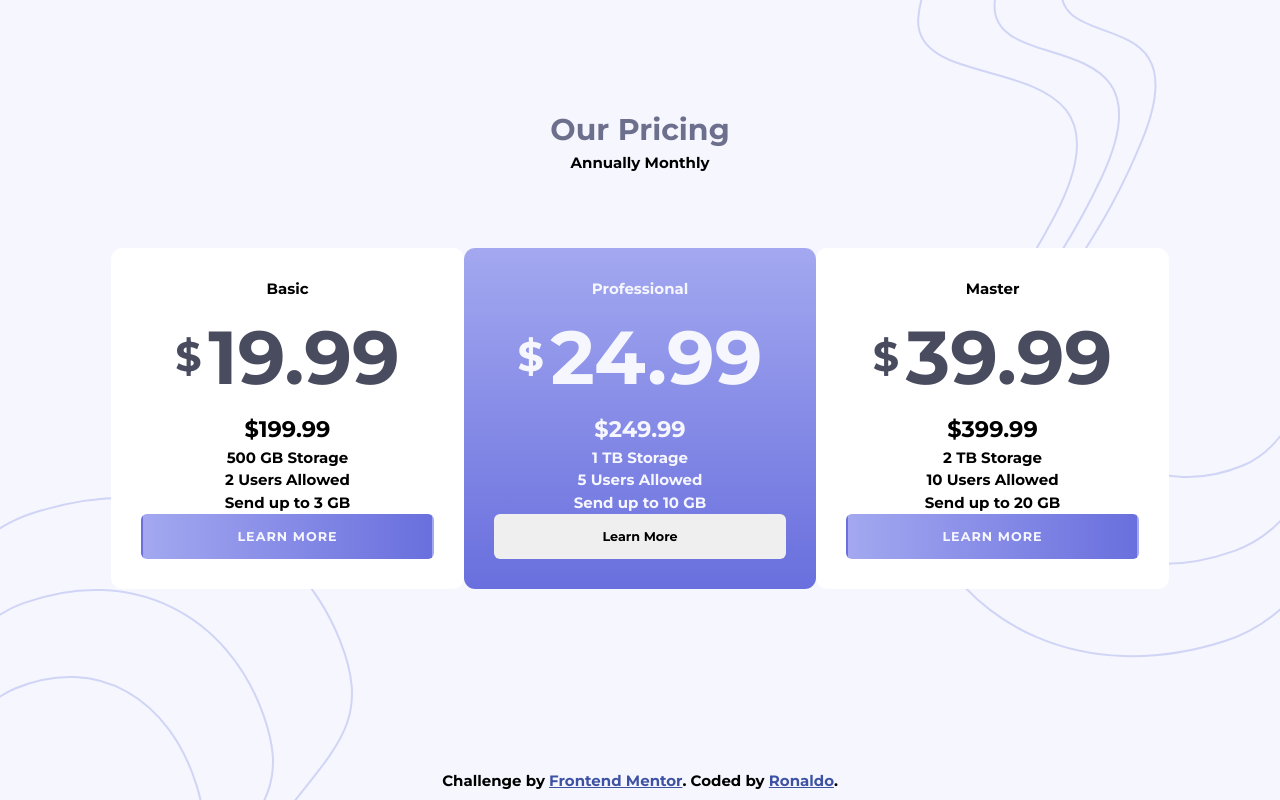
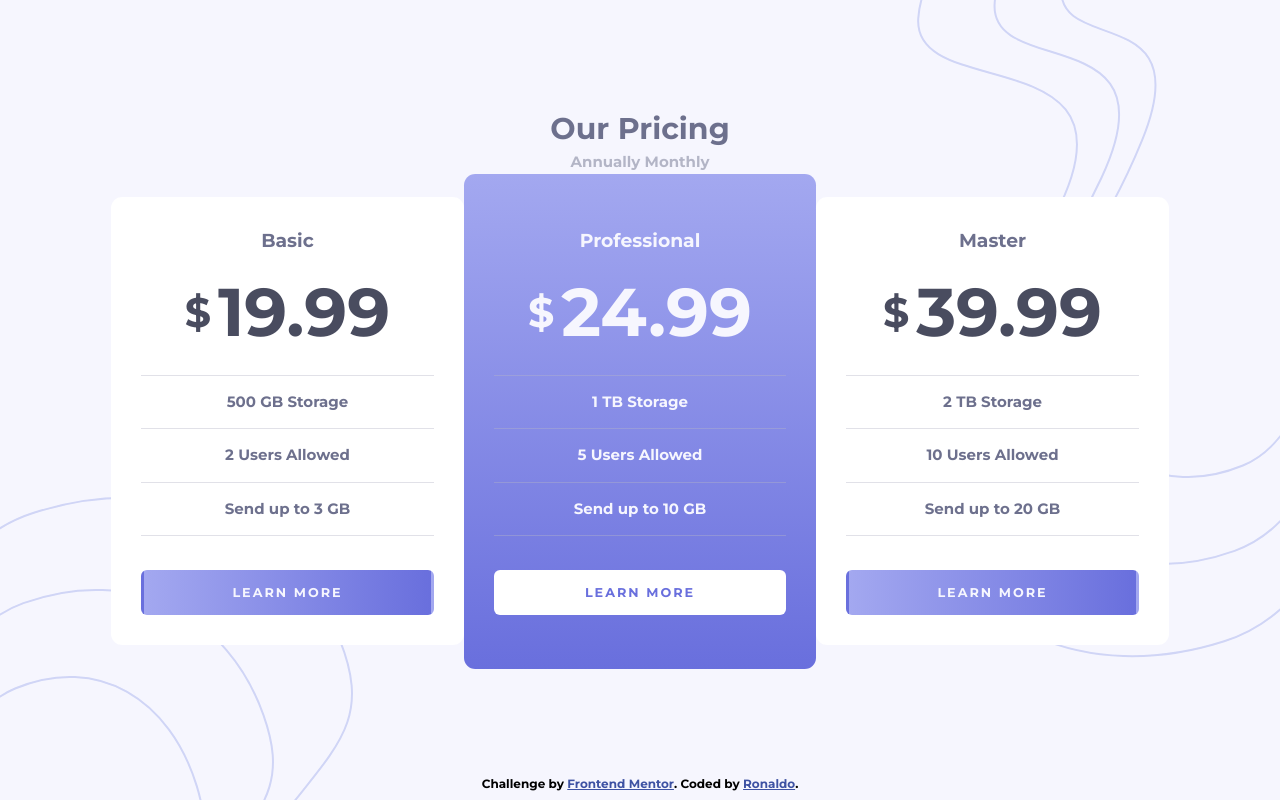
Before and after one commit to marckesin/Pricing-Component-With-Toggle, a plain HTML site: page index.html in a window 1280 px wide. Drawn offline with Linux system fonts and the light colour scheme.

Commit message:
Ajustes de layout

```diff
--- a/index.html
+++ b/index.html
@@ -21,28 +21,29 @@
         <div class="container-grid">
           <div class="c-1">
             <div class="card">
-              <p>Basic</p>
-              <div class="container-price dark-grayish-blue">
+              <p class="plan text-grayish-blue">Basic</p>
+              <div class="container-price text-dark-grayish-blue">
                 <p>&dollar;</p>
                 <h2 class="price-montly">19.99</h2>
               </div>
-              <h2 class="price-annually"><span>&dollar;</span>199.99</h2>
+              <!-- <h2 class="price-annually"><span>&dollar;</span>199.99</h2> -->
               <div class="list">
-                <p>500 GB Storage</p>
-                <p>2 Users Allowed</p>
-                <p>Send up to 3 GB</p>
+                <p class="text-grayish-blue">500 GB Storage</p>
+                <p class="text-grayish-blue">2 Users Allowed</p>
+                <p class="text-grayish-blue">Send up to 3 GB</p>
               </div>
               <button class="btn">Learn More</button>
             </div>
           </div>
           <div class="c-2">
             <div class="card-middle">
-              <p>Professional</p>
+              <div class="card-middle-inner">
+                <p class="plan">Professional</p>
                 <div class="container-price">
                   <p>&dollar;</p>
                   <h2 class="price-montly">24.99</h2>
                 </div>
-              <h2 class="price-annually"><span>&dollar;</span>249.99</h2>
+                <!-- <h2 class="price-annually"><span>&dollar;</span>249.99</h2> -->
                 <div class="list">
                   <p>1 TB Storage</p>
                   <p>5 Users Allowed</p>
@@ -51,18 +52,19 @@
                 <button class="btn">Learn More</button>
               </div>
             </div>
+          </div>
           <div class="c-3">
             <div class="card">
-              <p>Master</p>
-              <div class="container-price dark-grayish-blue">
+              <p class="plan text-grayish-blue">Master</p>
+              <div class="container-price text-dark-grayish-blue">
                 <p>&dollar;</p>
                 <h2 class="price-montly">39.99</h2>
               </div>
-              <h2 class="price-annually"><span>&dollar;</span>399.99</h2>
+              <!-- <h2 class="price-annually"><span>&dollar;</span>399.99</h2> -->
               <div class="list">
-                <p>2 TB Storage</p>
-                <p>10 Users Allowed</p>
-                <p>Send up to 20 GB</p>
+                <p class="text-grayish-blue">2 TB Storage</p>
+                <p class="text-grayish-blue">10 Users Allowed</p>
+                <p class="text-grayish-blue">Send up to 20 GB</p>
               </div>
               <button class="btn">Learn More</button>
             </div>
--- a/stylesheets/style.scss
+++ b/stylesheets/style.scss
@@ -13,7 +13,7 @@ main {
 }
 
 .attribution {
-  font-size: 1rem;
+  font-size: 0.8rem;
   text-align: center;
 
   a {
@@ -22,14 +22,21 @@ main {
 }
 
 .btn {
-  display: block;
+  all: unset;
+  box-sizing: border-box;
+  padding: 0;
   margin: auto;
   cursor: pointer;
   width: 100%;
   height: 3rem;
-  border-color: transparent;
+  border: 3px solid transparent;
   border-radius: 0.4rem;
   font-size: 0.85rem;
+  text-transform: uppercase;
+  transition: all 0.3s ease-in-out;
+  // -moz-transition: all 0.3s ease-in-out;
+  // -webkit-transition: all 0.3s ease-in-out;
+  // -o-transition: all 0.3s ease-in-out;
 }
 
 .card,
@@ -45,15 +52,38 @@ main {
   .btn {
     background-image: linear-gradient(90deg, $linear-gradient);
     color: $very-light-grayish-blue;
-    letter-spacing: 1px;
-    text-transform: uppercase;
+    letter-spacing: 2px;
+
+    &:hover {
+      background-image: linear-gradient(0deg, transparent, transparent);
+      color: hsl(237, 63%, 64%);
+      border-color: $light-grayish-blue;
+    }
   }
 }
 
 .card-middle {
   background-image: linear-gradient(180deg, $linear-gradient);
   color: $very-light-grayish-blue;
-  transform: scaleY(1rem);
+  height: 100%;
+  display: flex;
+
+  button {
+    color: hsl(237, 63%, 64%);
+    letter-spacing: 2px;
+    background-color: $white;
+
+    &:hover {
+      background-color: transparent;
+      color: $very-light-grayish-blue;
+      border-color: $light-grayish-blue;
+    }
+  }
+
+  .card-middle-inner {
+    margin: auto;
+    flex-grow: 1;
+  }
 }
 
 .container-grid {
@@ -61,7 +91,7 @@ main {
   grid-auto-columns: 2fr;
   grid-template-areas: "c-1 c-2 c-3";
   width: 70.5rem;
-  height: 32.6rem;
+  height: 33rem;
 }
 
 .container-main {
@@ -80,6 +110,7 @@ main {
   align-items: center;
   justify-content: center;
   gap: 0.45rem;
+  margin-bottom: 0.75rem;
 
   p {
     font-size: 2.75rem;
@@ -90,7 +121,7 @@ main {
   }
 
   .price-montly {
-    font-size: 5rem;
+    font-size: 4.5rem;
   }
 }
 
@@ -113,10 +144,6 @@ main {
   grid-area: c-3;
 }
 
-.dark-grayish-blue {
-  color: $dark-grayish-blue;
-}
-
 .heading {
   color: $grayish-blue;
 }
@@ -124,6 +151,33 @@ main {
 .list {
   display: flex;
   flex-direction: column;
+  margin-bottom: 2.25rem;
+
+  p:nth-child(3) {
+    border-bottom: 1px solid hsla(234, 14%, 74%, 0.4);
+  }
+
+  p {
+    padding: 1rem;
+    border-top: 1px solid hsla(234, 14%, 74%, 0.4);
+  }
+}
+
+.plan {
+  font-size: 1.25rem;
+  margin-bottom: 0.5rem;
+}
+
+.text-dark-grayish-blue {
+  color: $dark-grayish-blue;
+}
+
+.text-grayish-blue {
+  color: $grayish-blue;
+}
+
+.toggle {
+  color: $light-grayish-blue;
 }
 
 @media (max-width: 600px) {
```
Also changed, not shown: stylesheets/style.css. Lines whose indentation alone changed are shown as unchanged.
